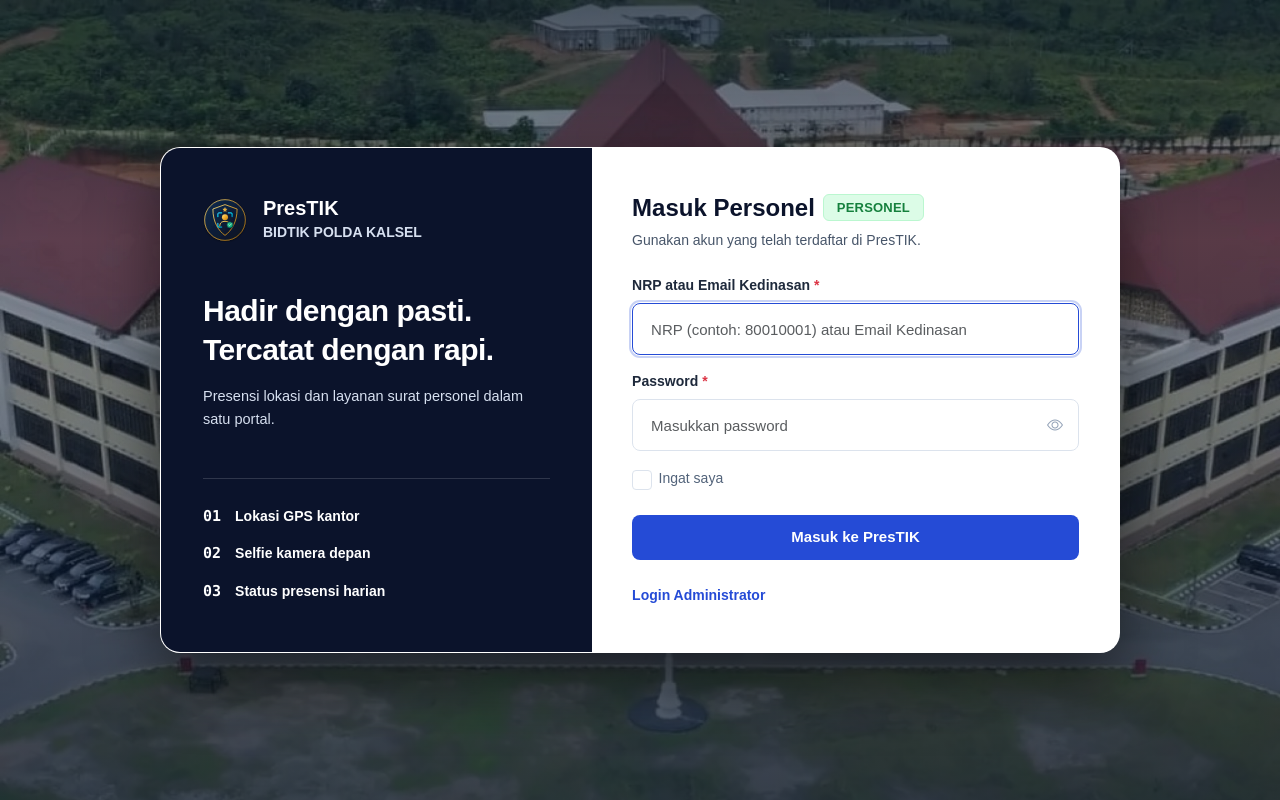
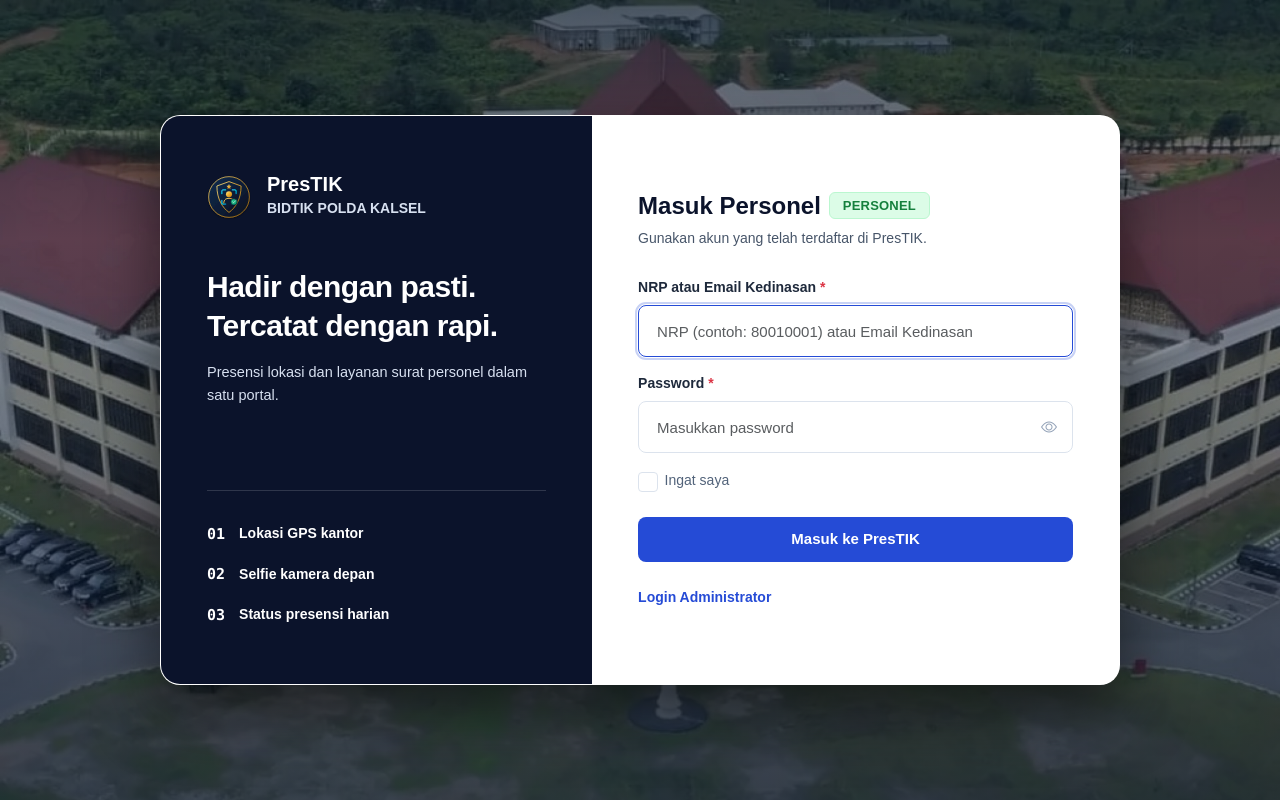
Before and after one commit to sitimaida483-cyber/Project_Magang, a Laravel app: page /login in a window 1280 px wide. Run offline with Laravel 12, Linux system fonts and the light colour scheme.

Commit message:
style(auth): perpanjang tinggi dan sesuaikan proporsi kartu login agar lebih elegan

```diff
--- a/resources/views/anggota/auth/login.blade.php
+++ b/resources/views/anggota/auth/login.blade.php
@@ -19,7 +19,7 @@
     <style>
         body.auth-page-body {
             margin: 0;
-            padding: 30px 16px;
+            padding: 40px 16px;
             min-height: 100vh;
             display: flex;
             align-items: center;
@@ -50,6 +50,7 @@
             overflow: hidden;
             box-shadow: 0 25px 65px rgba(0, 0, 0, 0.55);
             border: 1px solid rgba(255, 255, 255, 0.25);
+            min-height: 570px;
         }
 
         /* Panel Kiri: Showcase Navy Precision (Sesuai Acuan Gambar) */
@@ -57,7 +58,7 @@
             width: 45%;
             background-color: #0B132B !important;
             color: #FFFFFF !important;
-            padding: 50px 42px;
+            padding: 58px 46px;
             display: flex;
             flex-direction: column;
             justify-content: space-between;
@@ -101,10 +102,10 @@
 
         .showcase-features {
             border-top: 1px solid rgba(255, 255, 255, 0.15);
-            padding-top: 26px;
+            padding-top: 32px;
             display: flex;
             flex-direction: column;
-            gap: 15px;
+            gap: 18px;
         }
 
         .showcase-features .feature-item {
@@ -130,7 +131,7 @@
         /* Panel Kanan: Form Card */
         .auth-form-panel {
             width: 55%;
-            padding: 46px 40px;
+            padding: 56px 46px;
             background: #FFFFFF;
             display: flex;
             flex-direction: column;
@@ -148,7 +149,7 @@
             font-size: 14px !important;
             line-height: 1.5;
             color: #475569 !important;
-            margin-bottom: 24px;
+            margin-bottom: 28px;
         }
 
         .auth-form-panel .form-label {
@@ -162,7 +163,7 @@
         .auth-form-panel .form-control {
             border: 1.5px solid #CBD5E1;
             border-radius: 8px;
-            padding: 10px 14px;
+            padding: 11px 15px;
             font-size: 14px;
             color: #0F172A;
             transition: border-color 0.15s ease, box-shadow 0.15s ease;
@@ -246,13 +247,14 @@
             .auth-card-dual {
                 flex-direction: column;
                 border-radius: 16px;
+                min-height: auto;
             }
             .auth-showcase-panel {
                 display: none !important;
             }
             .auth-form-panel {
                 width: 100%;
-                padding: 32px 24px;
+                padding: 34px 24px;
             }
         }
     </style>
```
Also changed, not shown: resources/views/admin/auth/login.blade.php (+10 -8 lines).
